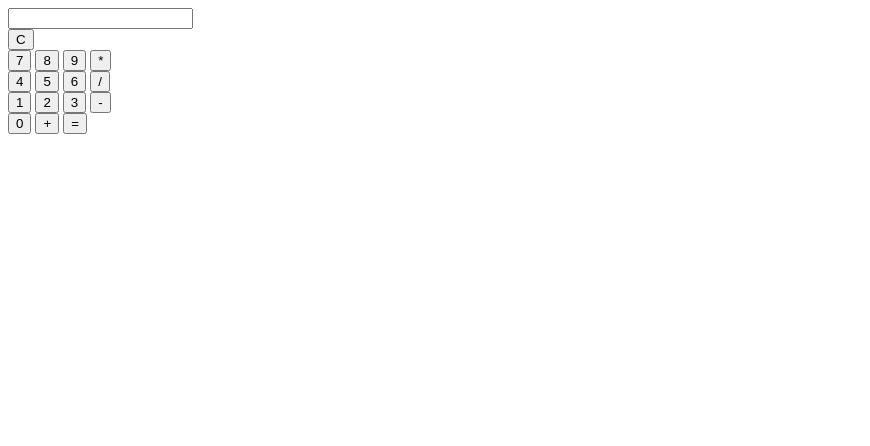
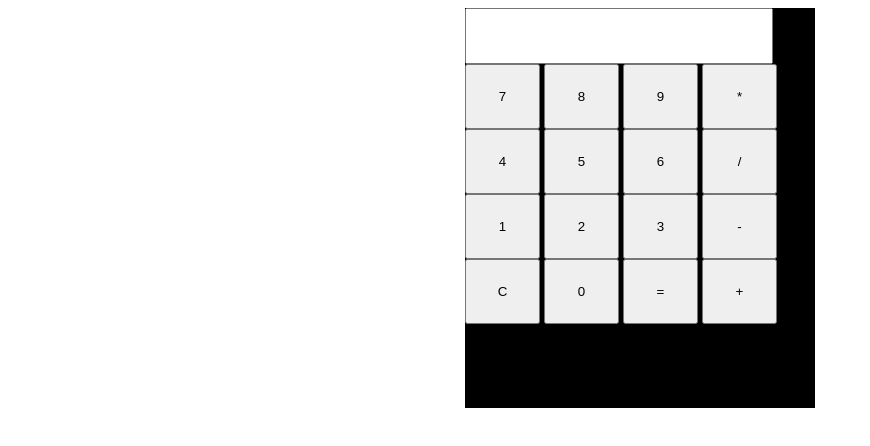
Before and after one commit to njohnson68/odin-calculator, a plain HTML site: page index.html in a window 1280 px wide. Shown: the whole page, without its empty margins (0-870 px from the left). Drawn offline with Linux system fonts and the light colour scheme.

Commit message:
initial styling and modifying button layout

```diff
--- a/index.html
+++ b/index.html
@@ -4,33 +4,34 @@
     <meta charset="UTF-8" />
     <meta name="viewport" content="width=device-width, initial-scale=1.0" />
     <title>Odin Calculator</title>
+    <link rel="stylesheet" href="styles.css" />
   </head>
   <body>
     <div class="calc-container">
       <div class="display-container"><input class="display" /></div>
-      <div class="first-row"><button class="clear-btn">C</button></div>
-      <div class="second-row">
+      <div class="first-row">
         <button class="num-btn">7</button>
         <button class="num-btn">8</button>
         <button class="num-btn">9</button>
-        <button>*</button>
+        <button class="op-btn">*</button>
       </div>
-      <div class="third-row">
+      <div class="second-row">
         <button class="num-btn">4</button>
         <button class="num-btn">5</button>
         <button class="num-btn">6</button>
-        <button>/</button>
+        <button class="op-btn">/</button>
       </div>
-      <div class="fourth-row">
+      <div class="third-row">
         <button class="num-btn">1</button>
         <button class="num-btn">2</button>
         <button class="num-btn">3</button>
-        <button>-</button>
+        <button class="op-btn">-</button>
       </div>
-      <div class="fifth-row">
+      <div class="fourth-row">
+        <button class="clear-btn">C</button>
         <button class="num-btn">0</button>
-        <button>+</button>
         <button>=</button>
+        <button class="op-btn">+</button>
       </div>
     </div>
     <script src="script.js"></script>
--- a/styles.css
+++ b/styles.css
@@ -0,0 +1,17 @@
+.calc-container {
+  background-color: black;
+  height: 400px;
+  width: 350px;
+  margin: auto;
+}
+
+button {
+  height: 65px;
+  width: 75px;
+}
+
+input {
+  height: 50px;
+  width: 300px;
+  font-size: 30px;
+}
```
